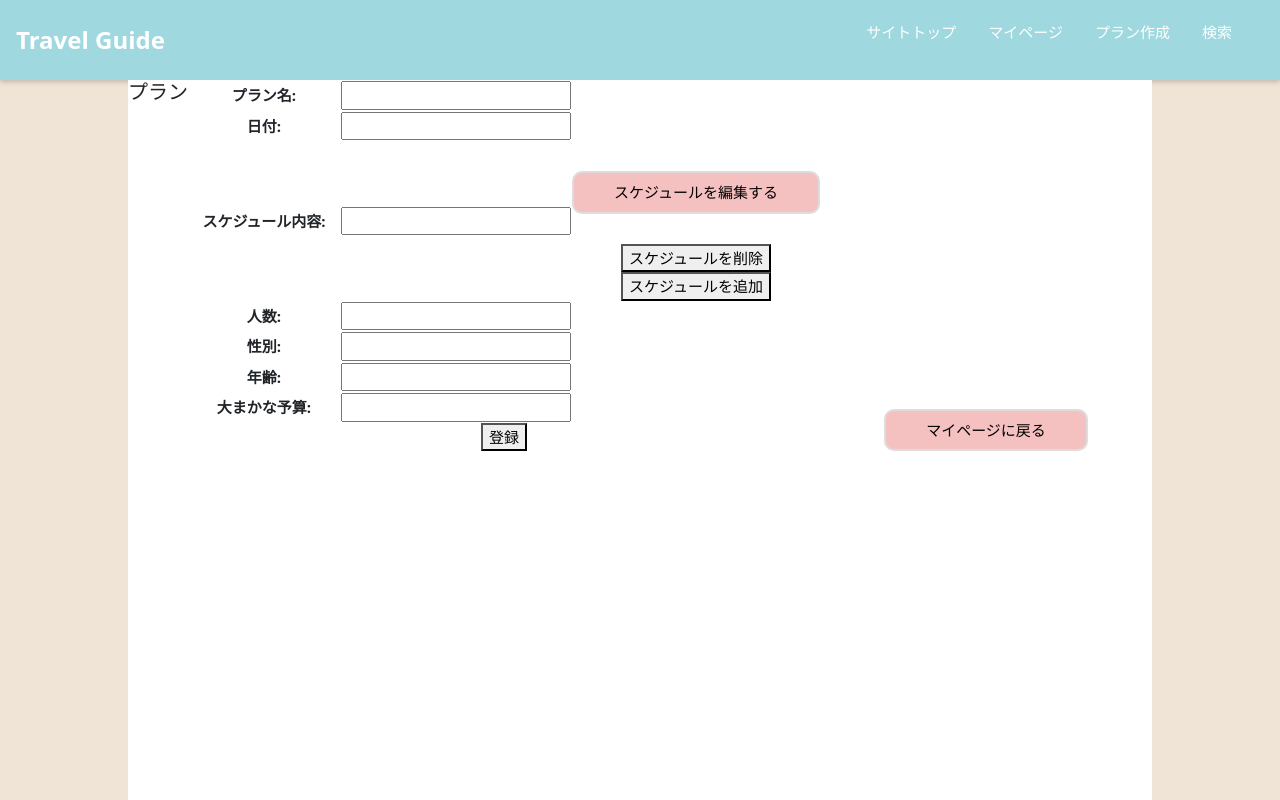
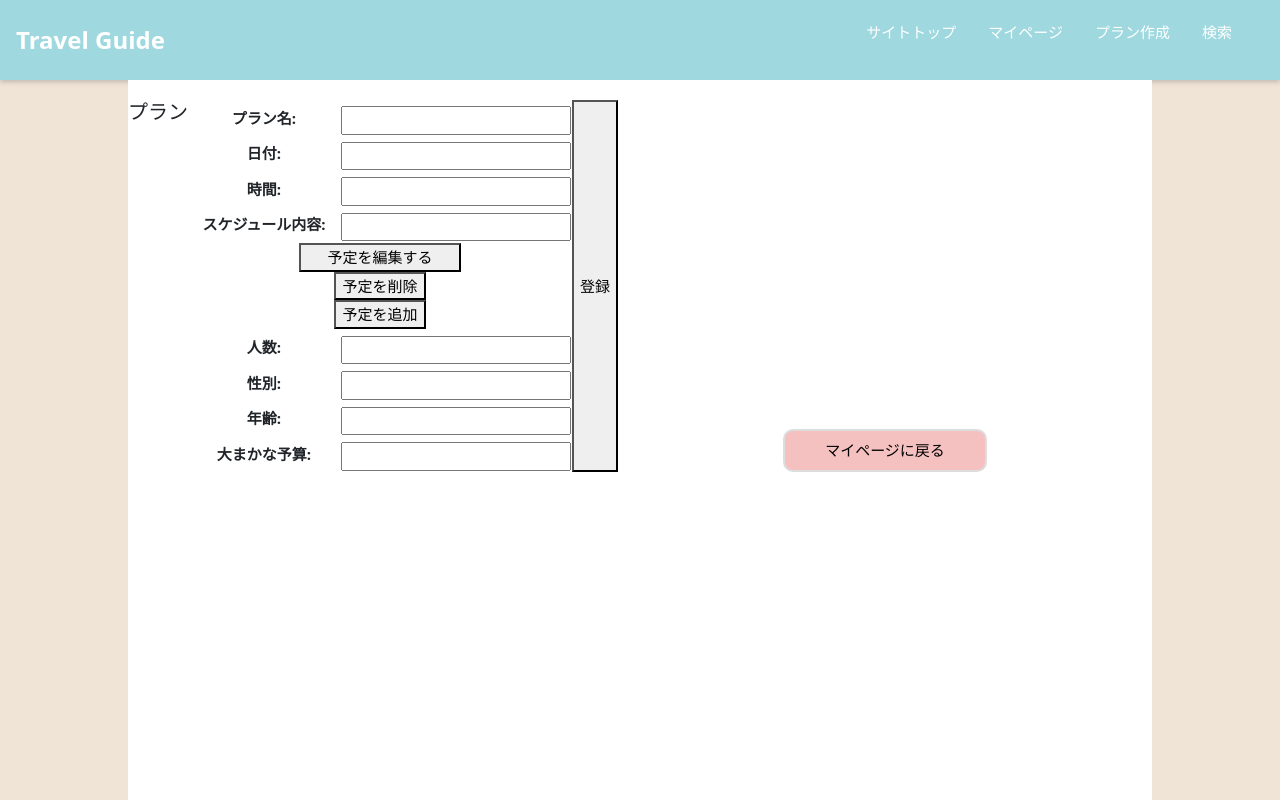
Before and after one commit to kana1999/my_portforio, a React (Create React App) app in the folder my-app/: page /Page3 in a window 1280 px wide. Built offline with nearby package versions, Linux system fonts and the light colour scheme.

Commit message:
フォーム追加機能作成

```diff
--- a/my-app/src/components/page3.css
+++ b/my-app/src/components/page3.css
@@ -2,6 +2,13 @@
     display: flex;
     align-items: stretch;
     justify-content: space-between;
+    margin-top: 20px;
+    margin-bottom: 20px;
+}
+
+input {
+    margin-top: 5px;
+    margin-bottom: 5x;
 }
 
 .forms {
--- a/my-app/src/components/page3.jsx
+++ b/my-app/src/components/page3.jsx
@@ -1,34 +1,139 @@
 import { Link } from "react-router-dom";
-import React from "react";
+import React, { useState, useCallback } from "react";
 import './page3.css';
-import { useState } from "react";
 
 export const Page3 = () => {
-    const [formData, setFormData] = useState({
+    const [formData, setFormData] = useState([{
         name: "",
         date: "",
+        time: "",
         caption: "",
         gender: "",
         age: "",
         cost: "",
         person: ""
-    })
+    }]);
 
-    const handleChange = (e) => {
-        setFormData({ ...formData, [e.target.name]: e.target.value });
+    const addElement = () => {
+
+      setFormData([...formData, {
+          name: "",
+          date: "",
+          time: "",
+          caption: "",
+          gender: "",
+          age: "",
+          cost: "",
+          person: ""
+      }]);
   };
 
+
+
+    // handleChange を useCallback でラップ
+    const handleChange = useCallback((e, index) => {
+        const { name, value } = e.target;
+
+        setFormData(prevFormData =>
+            prevFormData.map((data, i) =>
+                i === index ? { ...data, [name]: value } : data
+            )
+        );
+    }, []);
+
     function Savedata() {
-        alert("登録されました！")
+        alert("登録されました！");
     }
 
     return (
-        <div className="Container" style={{paddingLeft:'0px', paddingRight:'0px'}}>
+        <div className="Container" style={{ paddingLeft: '0px', paddingRight: '0px' }}>
             <div className="PlanExsample">
                 <h1>プラン</h1>
-                <form onSubmit={Savedata}>
-                    {/*<div className="forms">*/}
                 <table>
+                  <tbody>
+                    {formData.map((data, index) => (
+                        <PlanForm formData={data} handleChange={handleChange} index={index} key={index} />
+                    ))}
+
+                    <tr>
+                      <td colSpan="2">
+                          <button className="PlanDetail">
+                              <Link
+                                  to="/Page4"
+                                  style={{ textDecoration: 'none', color: 'black', padding: '20px' }}
+                              >
+                                  予定を編集する
+                              </Link>
+                          </button>
+                          <br />
+                          <button className="deleteFieldBtn">予定を削除</button>
+                          <br />
+                          <button className="addFieldBtn" onClick={ addElement }>予定を追加</button>
+                      </td>
+                    </tr>
+                    <tr>
+                      <th><label>人数:</label></th>
+                      <td>
+                          <input
+                              type="text"
+                              name="person"
+                              value={formData.person}
+                              onChange={(e) => handleChange(e)}
+                          />
+                      </td>
+                  </tr>
+                  <tr>
+                      <th><label>性別:</label></th>
+                      <td>
+                          <input
+                              type="text"
+                              name="gender"
+                              value={formData.gender}
+                              onChange={(e) => handleChange(e)}
+                          />
+                      </td>
+                  </tr>
+                  <tr>
+                      <th><label>年齢:</label></th>
+                      <td>
+                          <input
+                              type="text"
+                              name="age"
+                              value={formData.age}
+                              onChange={(e) => handleChange(e)}
+                          />
+                      </td>
+                  </tr>
+                  <tr>
+                      <th><label>大まかな予算:</label></th>
+                      <td>
+                          <input
+                              type="text"
+                              name="cost"
+                              value={formData.cost}
+                              onChange={(e) => handleChange(e)}
+                          />
+                      </td>
+                  </tr>
+
+                  </tbody>
+                </table>
+                    <button type="submit">登録</button>
+                <br />
+                <button className="PlanDateil" id="Backpage">
+                    <Link to="/Page2" style={{ textDecoration: 'none', color: 'black', padding: '20px' }}>マイページに戻る</Link>
+                </button>
+            </div>
+        </div>
+    );
+};
+
+// PlanForm コンポーネントの定義
+const PlanForm = ({ formData, handleChange, index }) => {
+  // 新しい要素を追加する関数
+
+  return (
+      <>
         <tr>
             <th><label>プラン名:</label></th>
             <td>
@@ -36,7 +141,7 @@ export const Page3 = () => {
                     type="text"
                     name="name"
                     value={formData.name}
-                                    onChange={handleChange}
+                    onChange={(e) => handleChange(e, index)}
                 />
             </td>
         </tr>
@@ -47,93 +152,32 @@ export const Page3 = () => {
                     type="text"
                     name="date"
                     value={formData.date}
-                                    onChange={handleChange}
+                    onChange={(e) => handleChange(e, index)}
                 />
             </td>
         </tr>
-                        {/*<form method="POST" action="">
-                        <table class="inputFields">
-                            <tr class="inputField">*/}
+        <tr>
+            <th><label>時間:</label></th>
+            <td>
+                <input
+                    type="text"
+                    name="time"
+                    value={formData.time}
+                    onChange={(e) => handleChange(e, index)}
+                />
+            </td>
+        </tr>
         <tr>
             <th><label>スケジュール内容:</label></th>
             <td>
                 <input
                     type="text"
-                                    name="content[]"
-                                    value={formData.content}
-                                    onChange={handleChange}
-                                />
-                                </td>
-                                <button className="PlanDateil">
-                                    <Link to="/Page4"
-                                    style={{textDecoration: 'none' ,color: 'black', padding: '20px'}}>
-                                        スケジュールを編集する</Link>
-                                        </button>
-                                <br />
-                                <button class="deleteFieldBtn">スケジュールを削除</button>
-                                <br />
-                                <button class="addFieldBtn">スケジュールを追加</button>
-                                {/*</div>*/}
-                        {/*<input
-                            type="text"
                     name="caption"
                     value={formData.caption}
-                            onChange={handleChange}
-                        />*/}
-                        </tr>
-                        {/*</table>
-                        </form>*/}
-                        <tr>
-                            <th><label>人数:</label></th>
-                               <td>
-                                <input
-                                type="text"
-                                name="person"
-                                value={formData.person}
-                                onChange={handleChange}
+                    onChange={(e) => handleChange(e, index)}
                 />
             </td>
         </tr>
-                        <tr>
-                            <th><label>性別:</label></th>
-                                <td>
-                                <input
-                                type="text"
-                                name="gender"
-                                value={formData.gender}
-                                onChange={handleChange}
-                                />
-                                </td>
-                        </tr>
-                        <tr>
-                            <th><label>年齢:</label></th>
-                                <td>
-                                <input
-                                    type="text"
-                                    name="age"
-                                    value={formData.age}
-                                    onChange={handleChange}
-                                />
-                                </td>
-                        </tr>
-                        <tr>
-                            <th><label>大まかな予算:</label></th>
-                               <td>
-                                <input
-                                type="text"
-                                name="cost"
-                                value={formData.cost}
-                                onChange={handleChange}
-                                />
-                                </td>
-                        </tr>
-                    </table>
-                    <button type="submit">登録</button>
-                    {/*</div>*/}
-                </form>
-                <br />
-                <button className="PlanDateil" id="Backpage"><Link to="/Page2" style={{textDecoration: 'none' ,color: 'black', padding: '20px'}}>マイページに戻る</Link></button>
-            </div>
-        </div>
+      </>
   );
 };
```
Lines whose indentation alone changed are shown as unchanged.
